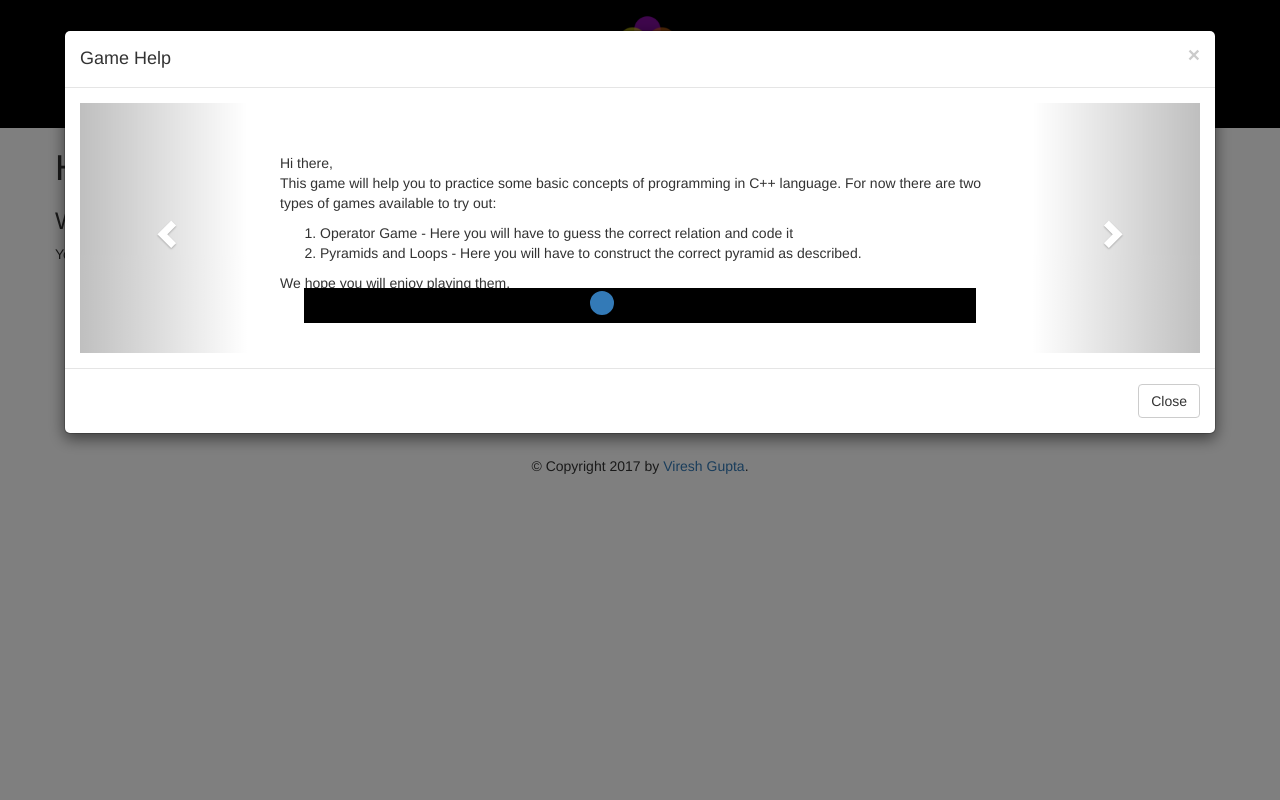
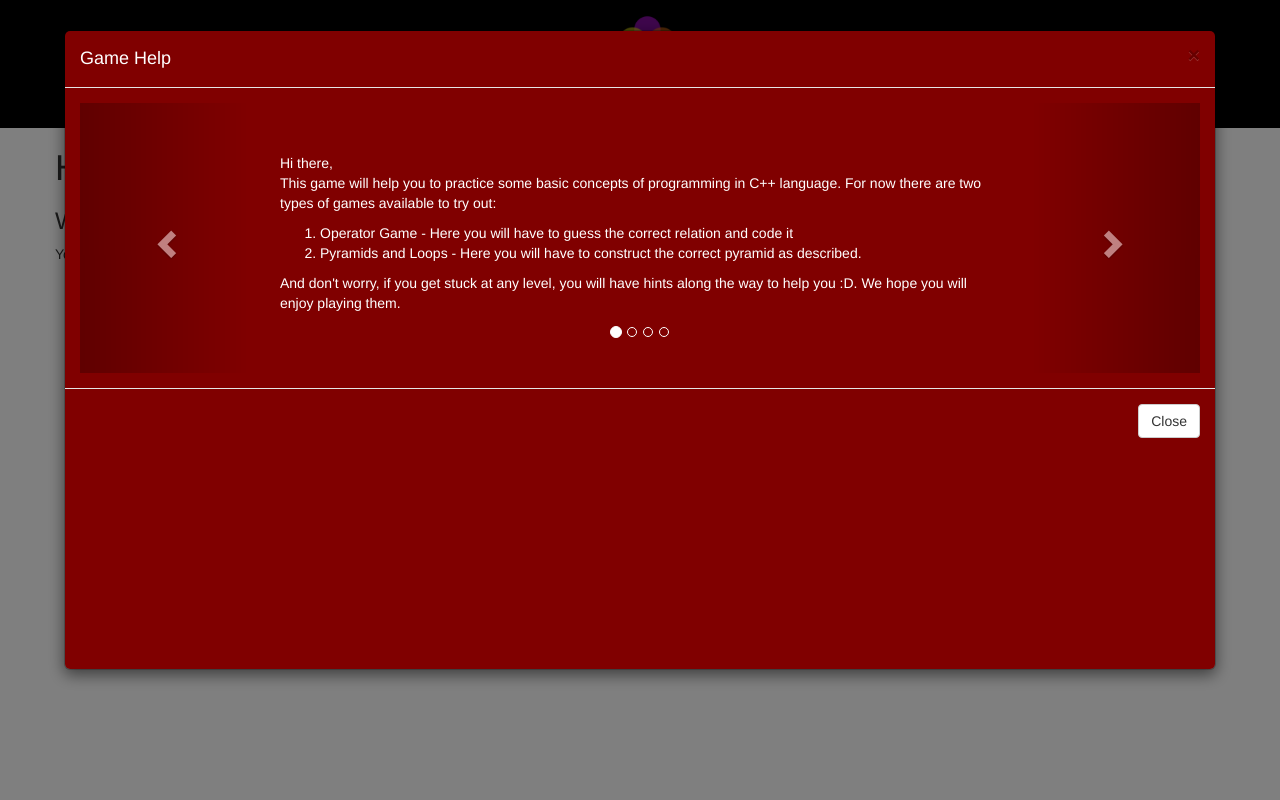
Before and after one commit to virresh/LogicX, a Flask app: page / in a window 1280 px wide, after a click on "Help !". Run offline with Flask 2, Linux system fonts and the light colour scheme; the visitor is signed in with stand-in values (Sample User, id 1); some libraries are stand-ins or nearby versions.

Commit message:
Added 6 loop levels and hints Also implemented functions like success and failure warnings Some more tweaks to editor window, and help accessible from within challenges.

```diff
--- a/app.py
+++ b/app.py
@@ -42,22 +42,26 @@ port = int(os.getenv('PORT', 8000))
 @app.route('/',methods=['POST', 'GET'])
 def home():
 	if('username' in session):
-		return render_template('home.html', name=session['username'], track=session['track'], level=session['level'])
+		return render_template('home.html', name=session['username'], track=session.get('track'), level=session.get(session.get('track')),loopL=session.get('loops'),opL=session.get('operators'))
 	else:
 		if (request.form.get('name')!=None and request.method=="POST"):
 			session['username'] = request.form['name']
 			session['track'] = None
 			session['level'] = None
+			session['operators'] = '0'
+			session['loops'] = '0'
 			return home()
 		return render_template('login.html')
 
 @app.route('/level', methods=['POST', 'GET'])
 def test():
-	code = default_Code
+
 	resrun = 'Not running'
 	rescompil = ''
 	stin = ''
 	exout = ''
+	success = session.get('success')
+	session['success'] = None
 
 	if(request.method =="POST"):
 		y = request.form.get('track')
@@ -66,12 +70,41 @@ def test():
 			return redirect(url_for('home'))
 		session['track'] = y
 		session['level'] = z
+		session[session['track']] = z
 
-	lv = games.level.getLevel(session['track'],session['level'])
+	lv = games.level.getLevel(session.get('track'),session.get('level'))
 	if(lv==None):
 		return redirect(url_for('home'))
 	stin = lv.input
 	exout = lv.exout
+
+	if(session.get('track') == "loops"):
+		default_Code = '''#include <iostream>
+using namespace std;
+int main()
+{
+    int n;
+    cin>>n;
+    for(int i=1; i<=n; i++){
+        for(int j=1; j<=i; j++){
+            cout<<"* ";
+        }
+        cout<<"\\n";
+    }
+	return 0;
+}'''
+	elif (session.get('track') == "operators"):
+		default_Code = '''#include <iostream>
+using namespace std;
+int main()
+{
+    int a,b;
+    cin>>a>>b;
+    cout<<a+b<<"\\n";
+	return 0;
+}'''
+
+	code = default_Code
 
 	if(request.method == "POST"):
 		code = request.form.get("code")
@@ -79,14 +112,17 @@ def test():
 			(rescompil,resrun,success) = games.level.checkOutput(code,lv)
 			stin = lv.input
 			exout = lv.exout
-			print(success)
 			if(success):
 				session['level'] = str(int(session['level']) + 1)
+				session[session['track']] = session['level']
+				session['success'] = True;
 				return redirect(url_for('test'))
+			else:
+				session['success'] = None
 		else:
 			code = default_Code
 	return render_template("looplevel.html",
-						   levelnum=session['level'],
+						   levelnum=session.get(session.get('track')),
 						   code=code,
 						   target="test",
 						   resrun=resrun,
@@ -94,7 +130,9 @@ def test():
 						   rows=default_rows, cols=default_cols,
 						   exoutput=exout,
 						   stin=stin,
-						   track=session['track'])
+						   track=session['track'],
+						   success=success,
+						   hint=lv.comment)
 
 @app.route('/reset')
 def reset():
--- /dev/null
+++ b/templates/help.html
@@ -0,0 +1,83 @@
+<div id="gameHelp" class="modal modal-wide fade" role="dialog">
+    <div class="modal-dialog modal-lg">
+        <!-- Modal content-->
+        <div class="modal-content" style="height:80vh;overflow:auto;background-color:maroon;color:white">
+            <div class="modal-header">
+                <button type="button" class="close" data-dismiss="modal">&times;</button>
+                <h4 class="modal-title">Game Help</h4>
+            </div>
+            <div class="modal-body">
+                <div id="myCarousel" class="carousel slide" data-interval="5000" data-ride="carousel">
+                    <!-- Indicators -->
+                    <ol class="carousel-indicators carousel-indicators-numbers">
+                        <li data-target="#myCarousel" data-slide-to="0" class="active"></li>
+                        <li data-target="#myCarousel" data-slide-to="1"></li>
+                        <li data-target="#myCarousel" data-slide-to="2"></li>
+                        <li data-target="#myCarousel" data-slide-to="3"></li>
+                    </ol>
+
+                    <!-- Wrapper for slides -->
+                    <div class="carousel-inner" style="padding-left:200px; padding-right:200px; padding-top:50px; padding-bottom:50px">
+                        <div class="item active">
+                            <p>
+                                Hi there,<br>
+                                This game will help you to practice some basic concepts of programming in C++ language. For now there are two types of games available to try out:
+                                <ol>
+                                    <li> Operator Game - Here you will have to guess the correct relation and code it </li>
+                                    <li> Pyramids and Loops - Here you will have to construct the correct pyramid as described.</li>
+                                </ol>
+                                And don't worry, if you get stuck at any level, you will have hints along the way to help you :D.
+                                We hope you will enjoy playing them.
+                            </p>
+                        </div>
+
+                        <div class="item" style="text-align:center">
+                            <h1>Overview of the Game Panel</h1>
+                            <img class="img-responsive center-block" src="{{ url_for('static', filename='images/HelpFig.png') }}" alt="HelpFigure">
+                            <p style="text-align:left">
+                                The Game panel has 5 major windows as shown above.
+                                <ul style="text-align:left">
+                                    <li>The Source Code Window: &emsp; You will write your C++ code in this window. A starting code has been given. Note that we will use GNU C++ and not Borland or Turbo C++ here, although the syntax will be same. </li>
+                                    <li>The Output window: &emsp; Here any output generated by executing your submitted code will be given. Your goal is to make this output the same as the expected output.</li>
+                                    <li>Compilation output: &emsp; In case any errors or warnings are generated while running your code, they will be shown here.</li>
+                                    <li>Standard input: &emsp; This window contains the input that will be given to your code. You cannot modify this.</li>
+                                    <li>Expected output: &emsp; This window contains the output expected from your code against the given input</li>
+                                </ul>
+                            </p>
+                        </div>
+
+                        <div class="item">
+                            <div class="container">
+                                The loop game:<br>
+                                Objective of this game is to construct loops so as to match the given pattern. You have to think and deduce what all logics you should put <br>and then implement it to build the given pyramid pattern.
+                            </div>
+                        </div>
+
+                        <div class="item">
+                            <div class="container">
+                                The operators game:<br>
+                                This game is a test of your detective skills. You will be given two numbers and the result of a sequence of operations performed <br> using those two numbers. You have to crack the code and win the level.
+                                <br>
+                                Keep a close watch on the given input and expected output windows. They play an important role in each level.
+                            </div>
+                        </div>
+                    </div>
+
+                    <!-- Left and right controls -->
+                    <a class="left carousel-control" href="#myCarousel" data-slide="prev">
+                        <span class="glyphicon glyphicon-chevron-left"></span>
+                        <span class="sr-only">Previous</span>
+                    </a>
+                    <a class="right carousel-control" href="#myCarousel" data-slide="next">
+                        <span class="glyphicon glyphicon-chevron-right"></span>
+                        <span class="sr-only">Next</span>
+                    </a>
+                </div>
+            </div>
+            <div class="modal-footer">
+                <button type="button" class="btn btn-default" data-dismiss="modal">Close</button>
+            </div>
+        </div>
+
+    </div>
+</div>
--- a/templates/home.html
+++ b/templates/home.html
@@ -4,26 +4,6 @@
 {% block head %}
 {{ super() }}
 <style>
-.carousel-indicators-numbers {
-    li {
-      text-indent: 0;
-      margin: 0 2px;
-      width: 30px;
-      height: 30px;
-      border: solid;
-      border-radius: 100%;
-      line-height: 30px;
-      color: black;
-      background-color: black;
-      transition: all 0.25s ease;
-      &.active, &:hover {
-        margin: 0 2px;
-        width: 30px;
-        height: 30px;
-        background-color: #337ab7;
-      }
-    }
-}
 .modal.modal-wide .modal-dialog {
   width: 90%;
 }
@@ -49,16 +29,15 @@
 				<ul style="list-style: none;">
 					<li style="padding: 20px;"> <button type="button" class="btn btn-info btn-lg" data-toggle="modal" data-target="#loopLevelSelect">Play with Loops</button> </li>
                     <li style="padding: 20px;">
-                        <form method="post" action="/level">
-                            <button type="submit" class="btn btn-info btn-lg">Play with Operators</button>
-                            {% if level == none %}
-                                <input type="hidden" name="track" value="operators">
-                                <input type="hidden" name="level" value="0">
+                            {% if opL == '0' %}
+                                <form method="post" action="/level">
+                                    <input type="hidden" name="track" value="operators">
+                                    <input type="hidden" name="level" value="0">
+                                    <button type="submit" class="btn btn-info btn-lg">Play with Operators</button>
+                                </form>
                             {% else %}
-                                <input type="hidden" name="track" value="operators">
-                                <input type="hidden" name="level" value="{{level}}">
+                                <button type="button" class="btn btn-info btn-lg" data-toggle="modal" data-target="#operatorSelect">Play with Operators</button>
                             {% endif %}
-                        </form>
                     </li>
 				</ul>
 			</div>
@@ -70,78 +49,7 @@
 		</div>
 	</div>
 
-	<div id="gameHelp" class="modal modal-wide fade" role="dialog">
-		<div class="modal-dialog">
-			<!-- Modal content-->
-			<div class="modal-content">
-				<div class="modal-header">
-					<button type="button" class="close" data-dismiss="modal">&times;</button>
-					<h4 class="modal-title">Game Help</h4>
-				</div>
-				<div class="modal-body">
-					<div id="myCarousel" class="carousel slide" data-ride="carousel">
-						<!-- Indicators -->
-						<ol class="carousel-indicators carousel-indicators-numbers" style="background-color: black;">
-							<li data-target="#myCarousel" data-slide-to="0" class="active"></li>
-							<li data-target="#myCarousel" data-slide-to="1"></li>
-							<li data-target="#myCarousel" data-slide-to="2"></li>
-						</ol>
-
-						<!-- Wrapper for slides -->
-						<div class="carousel-inner" style="padding-left:200px; padding-right:200px; padding-top:50px; padding-bottom:50px">
-							<div class="item active">
-								<p>
-									Hi there,<br>
-									This game will help you to practice some basic concepts of programming in C++ language. For now there are two types of games available to try out:
-									<ol>
-										<li> Operator Game - Here you will have to guess the correct relation and code it </li>
-										<li> Pyramids and Loops - Here you will have to construct the correct pyramid as described.</li>
-									</ol>
-									We hope you will enjoy playing them.
-								</p>
-							</div>
-
-							<div class="item" style="text-align:center">
-								<h1>Overview of the Game Panel</h1>
-								<img class="img-responsive center-block" src="{{ url_for('static', filename='images/HelpFig.png') }}" alt="HelpFigure">
-								<p style="text-align:left">
-									The Game panel has 5 major windows as shown above.
-									<ul style="text-align:left">
-										<li>The Source Code Window: &emsp; You will write your C++ code in this window. A starting code has been given. Note that we will use GNU C++ and not Borland or Turbo C++ here, although the syntax will be same. </li>
-										<li>The Output window: &emsp; Here any output generated by executing your submitted code will be given. Your goal is to make this output the same as the expected output.</li>
-										<li>Compilation output: &emsp; In case any errors or warnings are generated while running your code, they will be shown here.</li>
-										<li>Standard input: &emsp; This window contains the input that will be given to your code. You cannot modify this.</li>
-										<li>Expected output: &emsp; This window contains the output expected from your code against the given input</li>
-									</ul>
-								</p>
-							</div>
-
-							<div class="item">
-								<div class="container">
-                                    Hola, Hopefully you give this game a good rating :D !
-                                </div>
-							</div>
-						</div>
-
-						<!-- Left and right controls -->
-						<a class="left carousel-control" href="#myCarousel" data-slide="prev">
-							<span class="glyphicon glyphicon-chevron-left"></span>
-							<span class="sr-only">Previous</span>
-						</a>
-						<a class="right carousel-control" href="#myCarousel" data-slide="next">
-							<span class="glyphicon glyphicon-chevron-right"></span>
-							<span class="sr-only">Next</span>
-						</a>
-					</div>
-				</div>
-				<div class="modal-footer">
-					<button type="button" class="btn btn-default" data-dismiss="modal">Close</button>
-				</div>
-			</div>
-
-		</div>
-	</div>
-
+	{% include "help.html" %}
 
 	<div id="loopLevelSelect" class="modal fade" role="dialog">
 		<div class="modal-dialog">
@@ -154,8 +62,15 @@
 				</div>
 				<div class="modal-body">
 					<p>
-						<button type="button" class="btn btn-success" data-dismiss="modal">Level 1</button>
-						<button type="button" class="btn btn-success" data-dismiss="modal">Level 2</button>
+                        <form method="post" action="/level">
+                            <button type="submit" class="btn btn-success" name="level" value="0">Level 0</button>
+    						<button type="submit" class="btn btn-success" name="level" value="1">Level 1</button>
+                            <button type="submit" class="btn btn-success" name="level" value="2">Level 2</button>
+                            <button type="submit" class="btn btn-success" name="level" value="3">Level 3</button>
+                            <button type="submit" class="btn btn-success" name="level" value="4">Level 4</button>
+                            <button type="submit" class="btn btn-success" name="level" value="5">Level 5</button>
+                            <input type="hidden" name="track" value="loops">
+                        </form>
 					</p>
 				</div>
 				<div class="modal-footer">
@@ -168,17 +83,19 @@
 
     <div id="operatorSelect" class="modal fade" role="dialog">
 		<div class="modal-dialog">
-
 			<!-- Modal content-->
 			<div class="modal-content">
 				<div class="modal-header">
 					<button type="button" class="close" data-dismiss="modal">&times;</button>
-					<h4 class="modal-title">Want to continue o</h4>
+					<h4 class="modal-title">Want to continue ?</h4>
 				</div>
 				<div class="modal-body">
 					<p>
-						<button type="button" class="btn btn-success" data-dismiss="modal">Level 1</button>
-						<button type="button" class="btn btn-success" data-dismiss="modal">Level 2</button>
+                        <form method="post" action="/level">
+                            <button type="submit" class="btn btn-success" name="level" value="0" >Restart from Level 0</button>
+    						<button type="submit" class="btn btn-success" name="level" value="{{opL}}" >Continue where you left</button>
+                            <input type="hidden" name="track" value="operators">
+                        </form>
 					</p>
 				</div>
 				<div class="modal-footer">
```
Also changed, not shown: games/level.py (+85 -8 lines), templates/editor.html (+12 -3 lines), templates/looplevel.html (+42 -2 lines).
